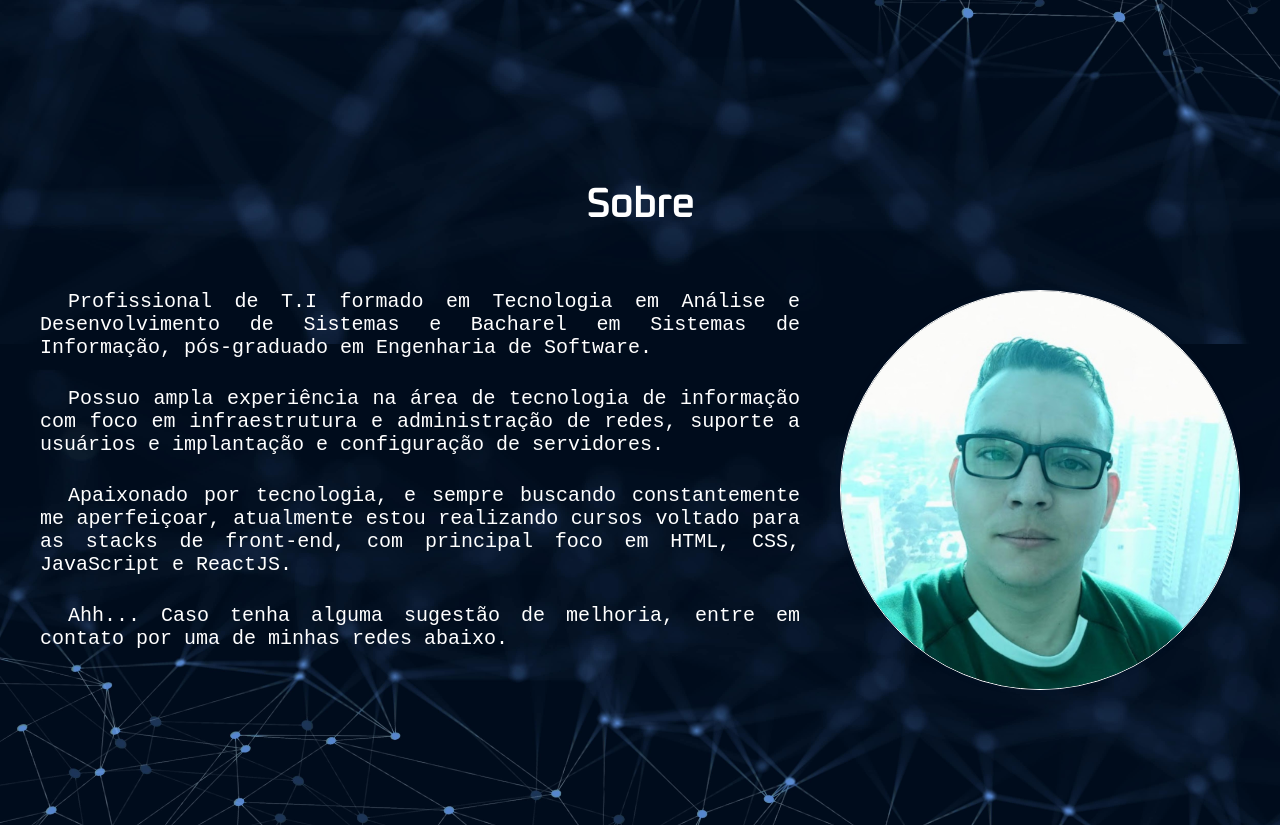
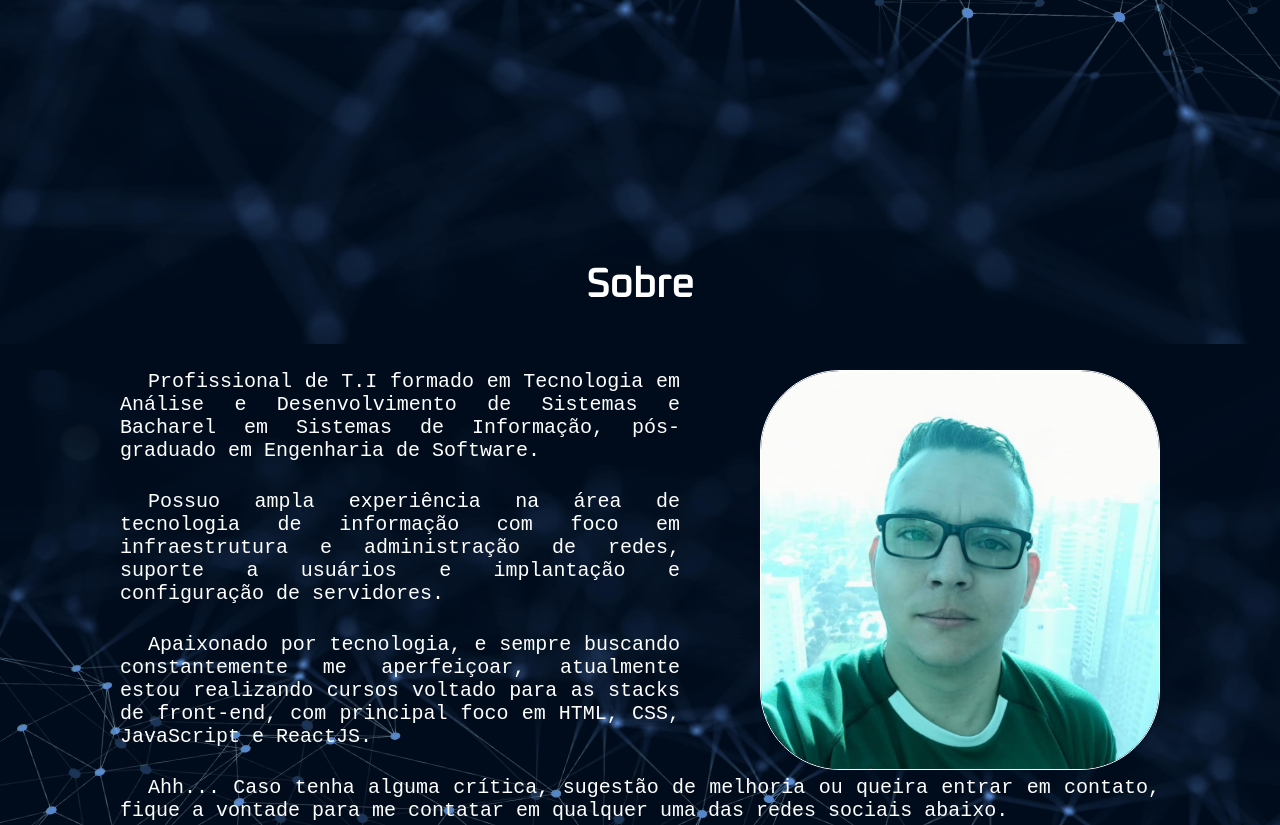
Before and after one commit to guilhermeparanhos/page, a plain HTML site: page index.html in a window 1280 px wide. Shown: the part 680-1505 px from the top of the page. Drawn offline with Linux system fonts and the light colour scheme.

Commit message:
Upgrade index and css.

```diff
--- a/css/main.css
+++ b/css/main.css
@@ -110,8 +110,8 @@ a {
 .img-sobre {
     width: 20em;
     border: 1px solid #FFFFFF; /* shorthand */
-    border-radius: 60%;
-    margin-left: 1em;
+    border-radius: 20%;
+    margin-left: 3em;
     box-shadow: 0px 0px 5px #001228;
   }
 
@@ -126,7 +126,7 @@ a {
 .main-skills,
 .contato
  {
-  padding: 2em;
+  padding: 6em;
   background-size: 100vh;
   min-height: 100vh;
   }
--- a/index.html
+++ b/index.html
@@ -49,7 +49,7 @@
       Apaixonado por tecnologia, e sempre buscando constantemente me aperfeiçoar, atualmente estou realizando cursos voltado para as stacks de front-end, com principal foco em HTML, CSS, JavaScript e ReactJS.
     </p>
     <p>
-      Ahh... Caso tenha alguma sugestão de melhoria, entre em contato por uma de minhas redes abaixo.
+      Ahh... Caso tenha alguma crítica, sugestão de melhoria ou queira entrar em contato, fique a vontade para me contatar em qualquer uma das redes sociais abaixo.
     </p>
   </section>
   <section class="experiencias container" id="experiencias">
```
